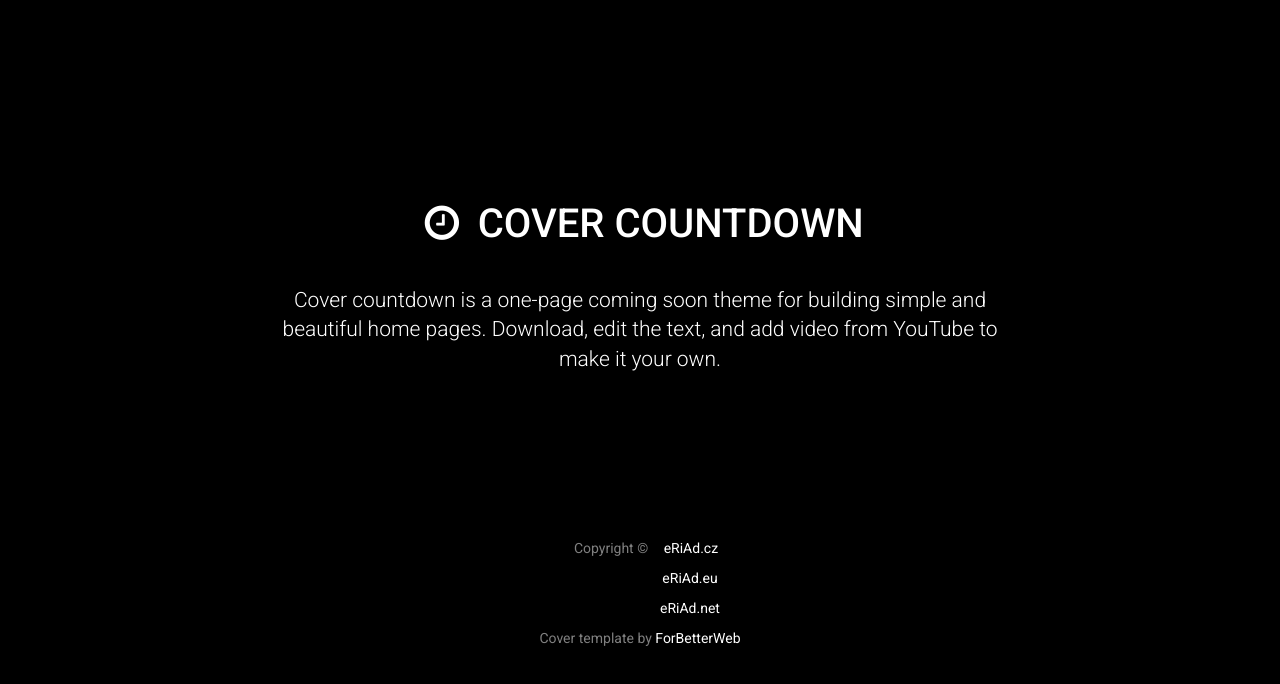
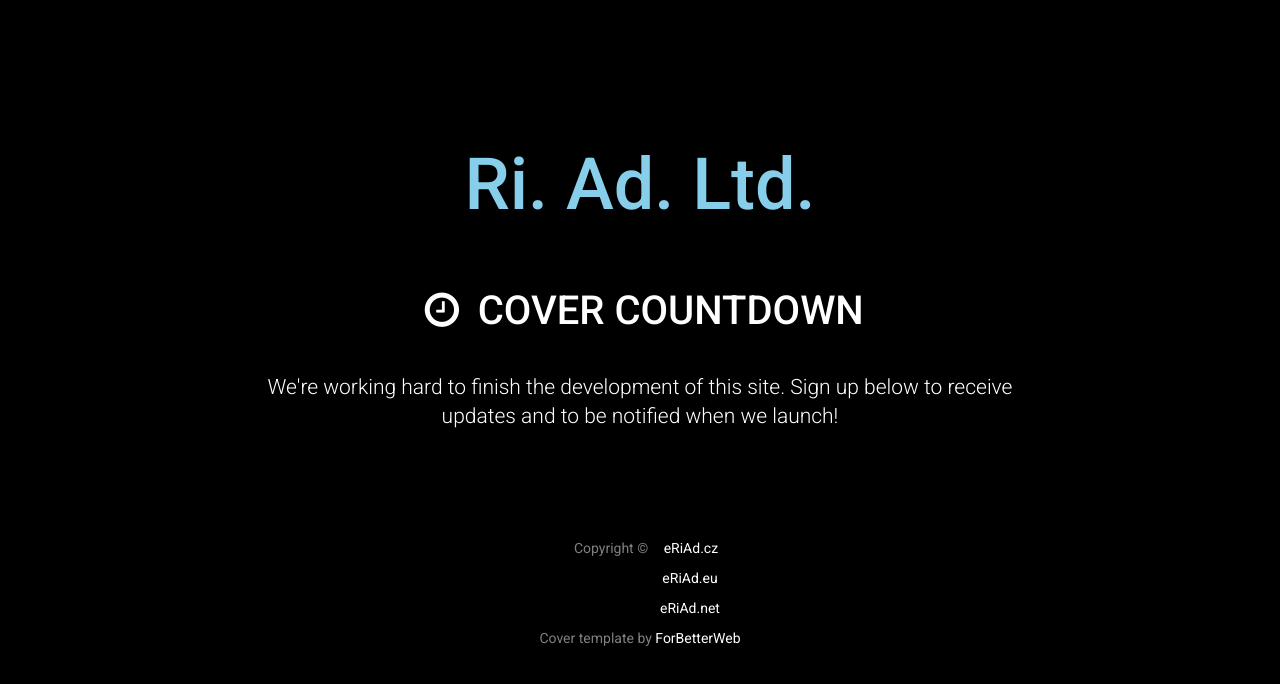
Before and after one commit to Ichajdek/eriad-cz, a plain HTML site: page index.html in a window 1280 px wide. Shown: the part 112-796 px from the top of the page. Drawn offline with Linux system fonts and the light colour scheme.

Commit message:
Update index.html

```diff
--- a/index.html
+++ b/index.html
@@ -54,8 +54,10 @@
             <div class="cover-container">
             <div class="inner cover">
                 <!---- <i class="fa fa-clock-o" style="font-size:48px;color:red"></i> ---->
+                <h1 class="cover-heading" style="color:#87CEEB; font-size:72px"> </i> Ri. Ad. Ltd.</h1>
+                <p style="margin-bottom: 35px;"></p>
                 <h1 class="cover-heading"> <i class="fa fa-clock-o fa-fw"></i> COVER COUNTDOWN</h1>
-                <p class="lead">Cover countdown is a one-page coming soon theme for building simple and beautiful home pages. Download, edit the text, and add video from YouTube to make it your own.</p>
+                <p class="lead">We're working hard to finish the development of this site. Sign up below to receive updates and to be notified when we launch!</p>
                 <div id="clock"></div>
 
             </div>
```
